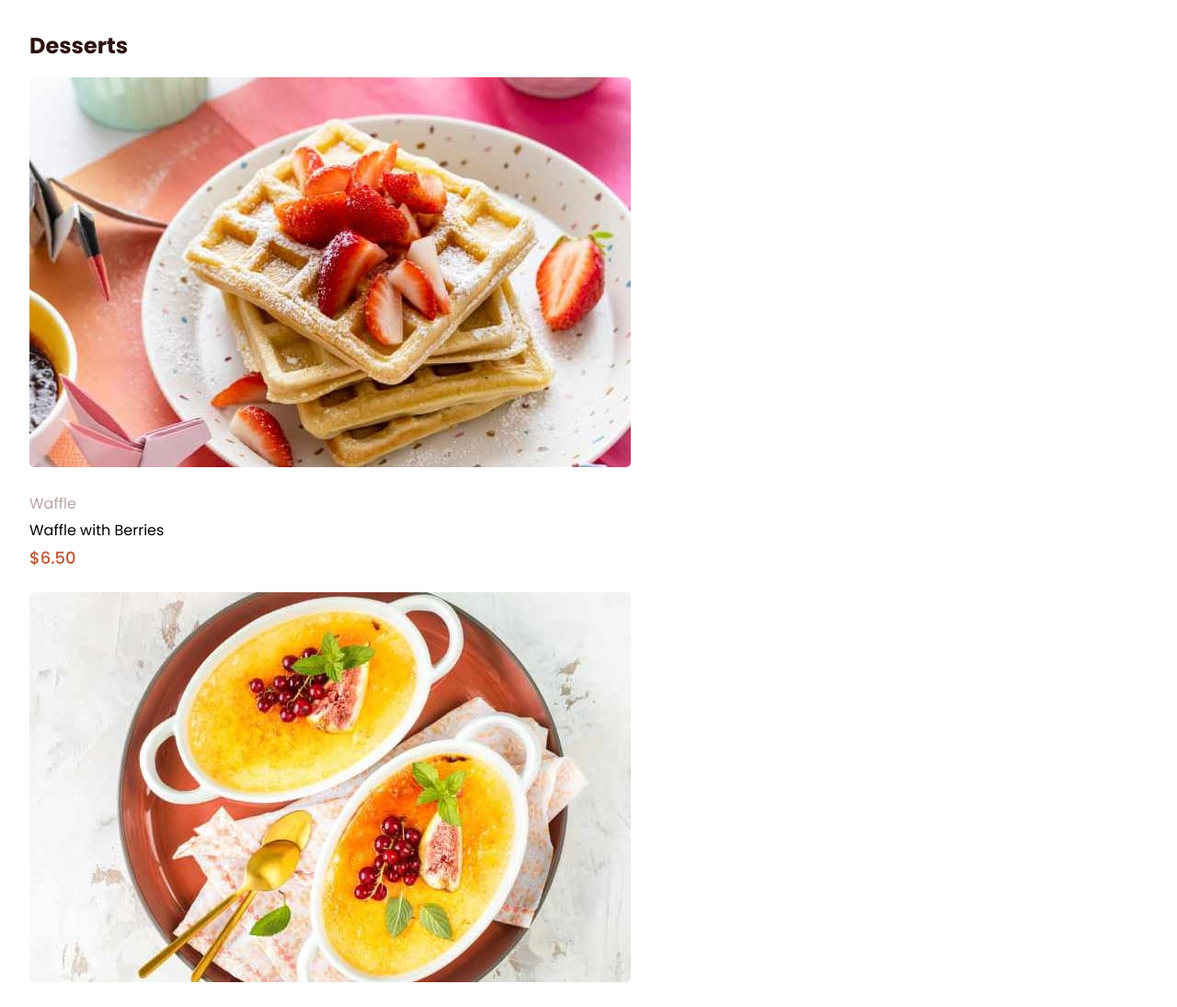
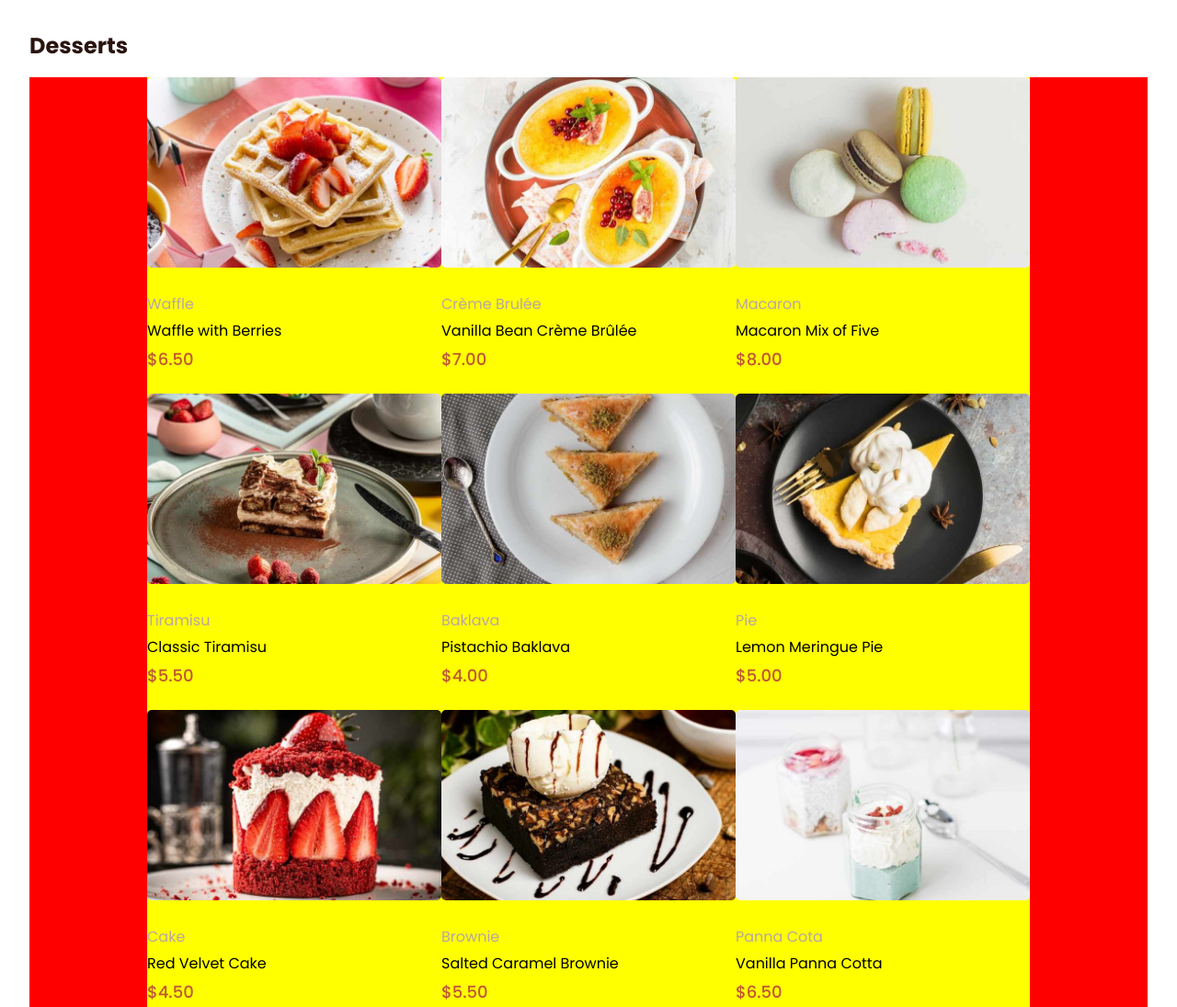
Before and after one commit to SistemasCaseej/Restaurante, a website: page pages/products/products.html in a window 1280 px wide. Shown: the top 1095 px of the page at 92% size. Drawn offline with Linux system fonts and the light colour scheme; a web font is replaced by a local one.

Commit message:
feat: página de produtos

```diff
--- a/pages/products/products.css
+++ b/pages/products/products.css
@@ -5,6 +5,7 @@
 
 .image{
     border-radius: 5px;
+    /* width: 300px; */
 }
 
 .title{
@@ -23,3 +24,28 @@
 .price{
     margin-top: 0.3rem;
 }
+
+
+.product-section{
+    background-color: yellow;
+}
+
+
+@media screen and (min-width : 500px) {
+    .main-section{
+        background-color: red;
+        display: flex;
+        justify-content: center;
+        flex-wrap: wrap;
+    }
+
+    .product-section{
+        width: 320px;
+        /* margin-right: 3rem; */
+
+    }
+
+    #container{
+        padding: 2rem;
+    }
+}
--- a/pages/products/products.js
+++ b/pages/products/products.js
@@ -1,4 +1,10 @@
 const container = document.getElementById("container");
+
+const mainSection = document.createElement("div");
+
+mainSection.classList.add("main-section");
+container.appendChild(mainSection);
+
 
 let dishes = [
     {
@@ -61,10 +67,10 @@ let dishes = [
 
 dishes.forEach((element) => {
 
-    console.log(element)
     // Criando o elemento section para cada prato
     let section = document.createElement("section");
     let image = document.createElement("img")
+    section.classList.add("product-section");
 
     // Criando a imagem do prato
     image.setAttribute("src", element.photo)
@@ -92,5 +98,5 @@ dishes.forEach((element) => {
     section.appendChild(price);
 
     // Adicionando a section ao container
-    container.appendChild(section);
+    mainSection.appendChild(section);
 });
```
